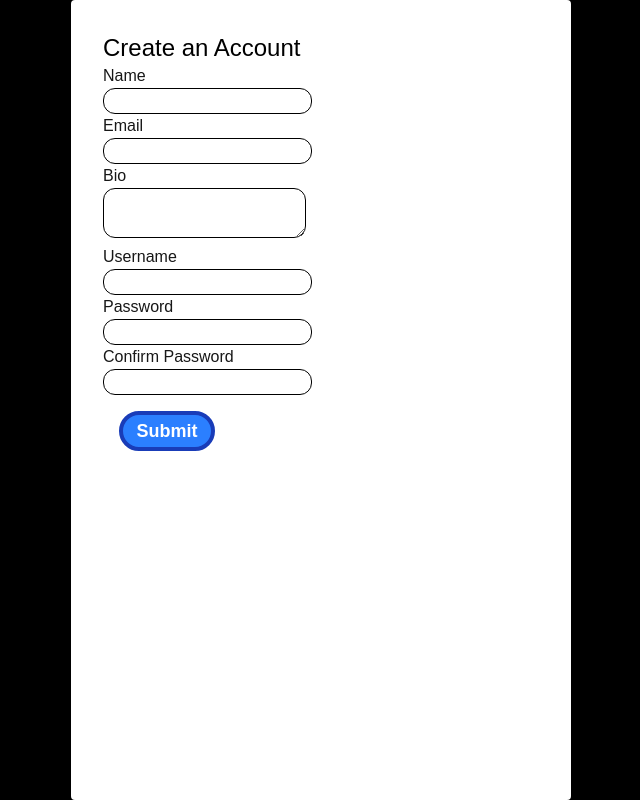
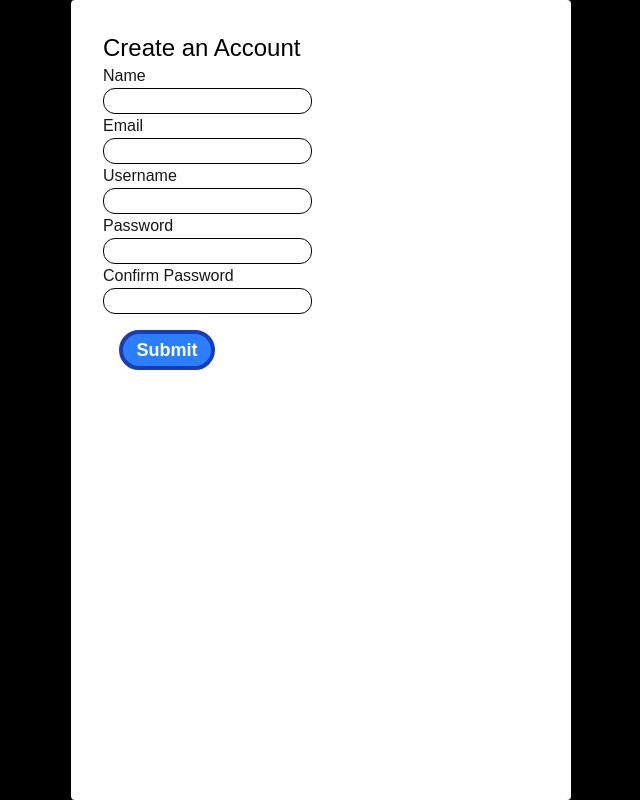
Before and after one commit to kevJ711/dog-date, a Next.js app: page /signup in a window 1280 px wide. Shown: the whole page, without its empty margins (319-959 px from the left). Built offline with nearby package versions, Linux system fonts and the light colour scheme.

Commit message:
Eliminated bio from signup page

```diff
--- a/src/app/signup/page.tsx
+++ b/src/app/signup/page.tsx
@@ -10,9 +10,6 @@ export default function Signup() {
 
                     <label htmlFor="email ">Email</label><br />
                     <input className="box" id="email" type="email" /><br />
-
-                    <label htmlFor="bio" >Bio</label><br />
-                    <textarea className="box" id="bio" name="bio" ></textarea><br />
 
                     <label htmlFor="username" >Username</label><br />
                     <input className="box" id="username" name="username" type="text" /><br />
```
